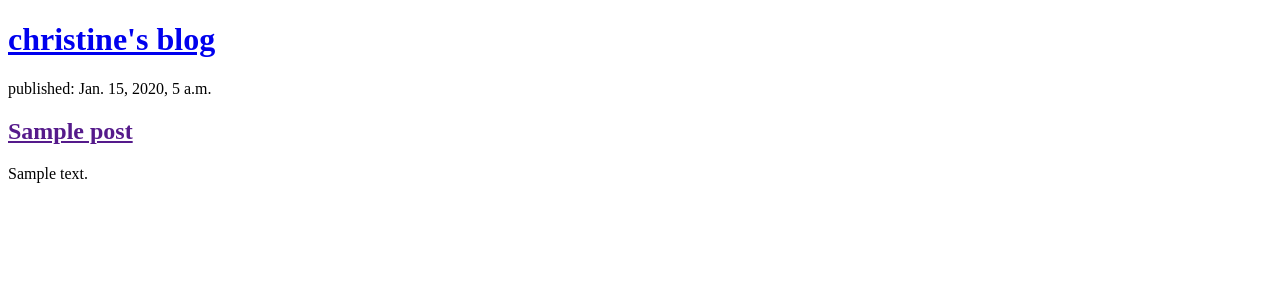
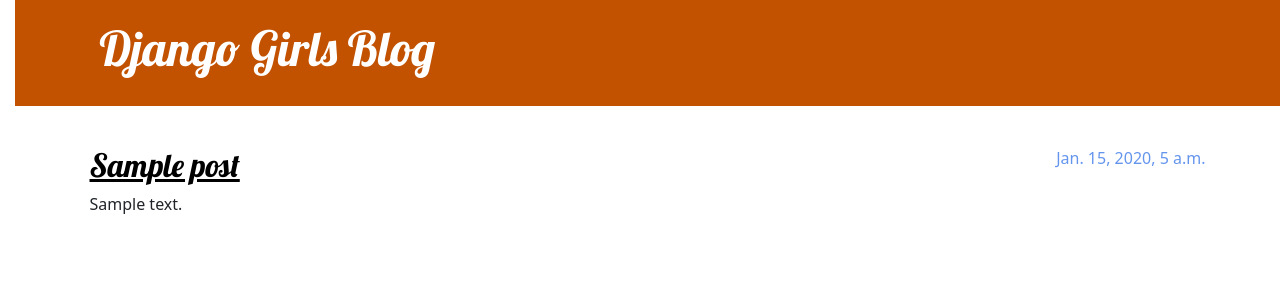
Before and after one commit to christinet7/my-first-blog, a Django app: page / in a window 1280 px wide. Shown: the top 300 px of the page. Run offline with Django 4.2, Linux system fonts and the light colour scheme; tables that the repository leaves empty hold one stand-in row (values such as "Sample post").

Commit message:
added view and template for detailed blog post as well as CSS for the site.

```diff
--- /dev/null
+++ b/blog/static/css/blog.css
@@ -0,0 +1,79 @@
+h1 a, h2 a {
+    color: #C25100;
+    font-family: 'Lobster';
+}
+
+body {
+    padding-left: 15px ;
+}
+
+.page-header {
+    background-color: #C25100;
+    margin-top: 0;
+    margin-bottom: 40px;
+    padding: 20px 20px 20px 40px;
+}
+
+.page-header h1,
+.page-header h1 a,
+.page-header h1 a:visited,
+.page-header h1 a:active {
+    color: #ffffff;
+    font-size: 36pt;
+    text-decoration: none;
+}
+
+h1,
+h2,
+h3,
+h4 {
+    font-family: 'Lobster', cursive;
+}
+
+.date {
+    color: #6495ED;
+}
+
+.save {
+    float: right;
+}
+
+.post-form textarea,
+.post-form input {
+    width: 100%;
+}
+
+.top-menu,
+.top-menu:hover,
+.top-menu:visited {
+    color: #ffffff;
+    float: right;
+    font-size: 26pt;
+    margin-right: 20px;
+}
+
+.post {
+    margin-bottom: 70px;
+}
+
+.post h2 a,
+.post h2 a:visited {
+    color: #000000;
+}
+
+.post > .date,
+.post > .actions {
+    float: right;
+}
+
+.btn-secondary,
+.btn-secondary:visited {
+    color: #C25100;
+    background: none;
+    border-color: #C25100;
+}
+
+.btn-secondary:hover {
+    color: #FFFFFF;
+    background-color: #C25100;
+}
--- /dev/null
+++ b/blog/templates/blog/base.html
@@ -0,0 +1,25 @@
+{% load static %}
+<!DOCTYPE html>
+<html>
+    <head>
+        <title>Django Girls blog</title>
+        <link rel="stylesheet" href="https://cdn.jsdelivr.net/npm/bootstrap@5.1.3/dist/css/bootstrap.min.css" integrity="sha384-1BmE4kWBq78iYhFldvKuhfTAU6auU8tT94WrHftjDbrCEXSU1oBoqyl2QvZ6jIW3" crossorigin="anonymous">
+        <link href='//fonts.googleapis.com/css?family=Lobster&subset=latin,latin-ext' rel='stylesheet' type='text/css'>
+        <link rel="stylesheet" href="{% static 'css/blog.css' %}">
+    </head>
+    <body>
+        <header class="page-header">
+          <div class="container">
+              <h1><a href="/">Django Girls Blog</a></h1>
+          </div>
+        </header>
+        <main class="container">
+            <div class="row">
+                <div class="col">
+                {% block content %}
+                {% endblock %}
+                </div>
+            </div>
+        </main>
+    </body>
+</html>
--- a/blog/templates/blog/post_list.html
+++ b/blog/templates/blog/post_list.html
@@ -1,20 +1,12 @@
-<!DOCTYPE html>
-<html>
-    <head>
-        <title> christine's blog </title>
-    </head>
-    <body>
-        <header>
-            <h1><a href="/"> christine's blog </a> </h1>
-        </header>
-
-        {% for post in posts %}
-            <article>
-                <time> published: {{ post.published_date }}</time>
-                <h2><a href="">{{ post.title }}</a></h2>
-                <p>{{ post.text|linebreaksbr }}</p>
-            </article>
-        {% endfor %}
-
-    </body>
-</html>
+{% extends 'blog/base.html' %}
+{% block content %}
+    {% for post in posts %}
+        <article class="post">
+            <time class="date">
+                {{ post.published_date }}
+            </time>
+            <h2><a href="{% url 'post_detail' pk=post.pk %}">{{ post.title }}</a></h2>
+            <p>{{ post.text|linebreaksbr }}</p>
+        </article>
+    {% endfor %}
+{% endblock %}
--- a/blog/urls.py
+++ b/blog/urls.py
@@ -4,4 +4,5 @@
 # add first url pattern
 urlpatterns = [
     path( '', views.post_list, name = 'post_list' ) ,
+    path('post/<int:pk>/', views.post_detail, name='post_detail'),
 ]
--- a/blog/views.py
+++ b/blog/views.py
@@ -1,4 +1,4 @@
-from django.shortcuts import render
+from django.shortcuts import render, get_object_or_404
 from django.utils import timezone
 from .models import Post # dot before models: current directory/application
 # ^have to include the model we wrote in models.py
@@ -8,3 +8,7 @@
     posts = Post.objects.filter( published_date__lte = timezone.now() ).order_by( 'published_date' )
     return render( request, 'blog/post_list.html', { 'posts': posts } ) # last parameter is where we can add things for template to use
     # passing in 'posts', the variable for our queryset
+
+def post_detail( request, pk ) :
+    post = get_object_or_404(Post, pk=pk)
+    return render( request, 'blog/post_detail.html', {'post': post} )
```
Also changed, not shown: blog/templates/blog/post_detail.html (added, +13 -0 lines).
